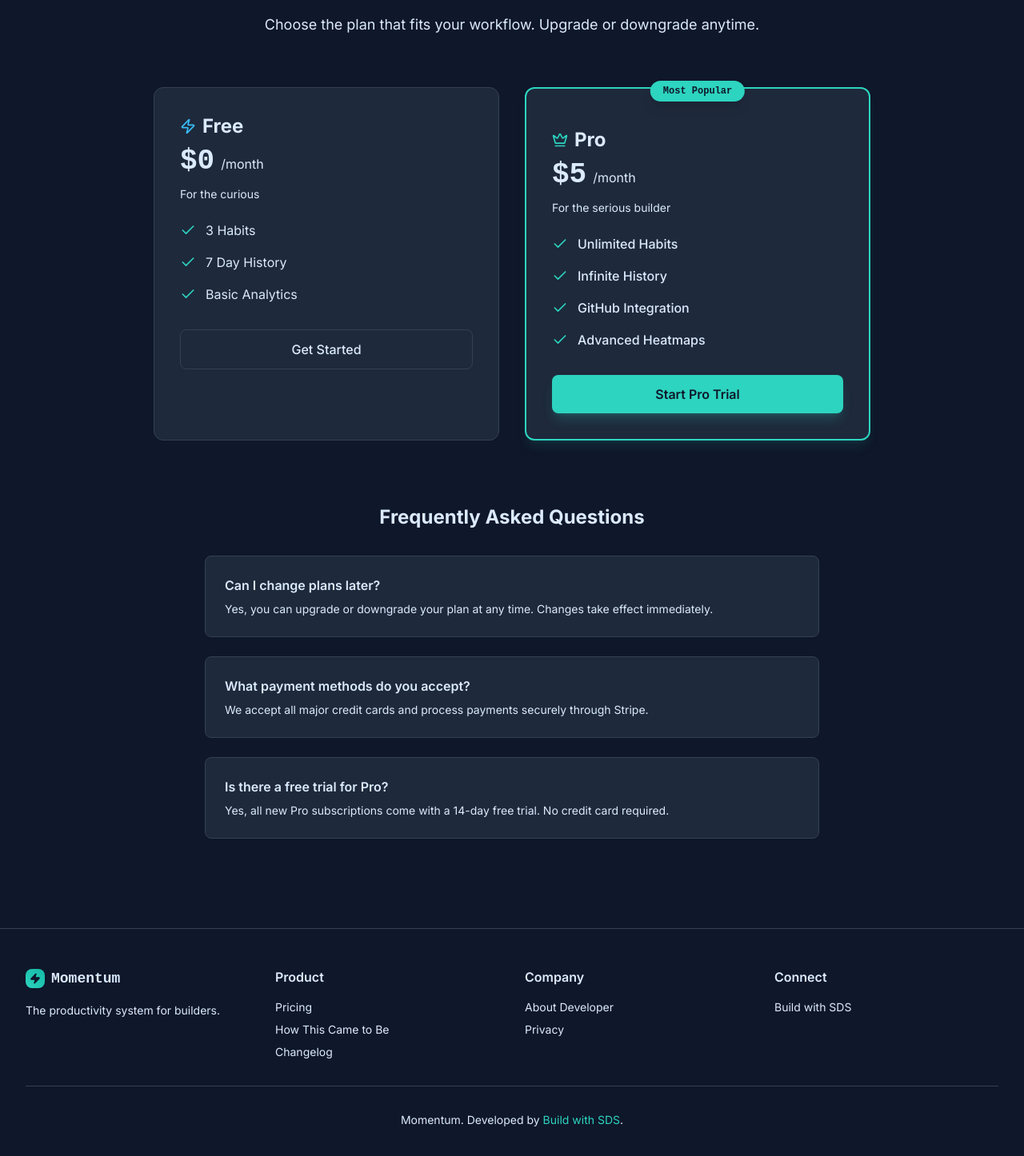
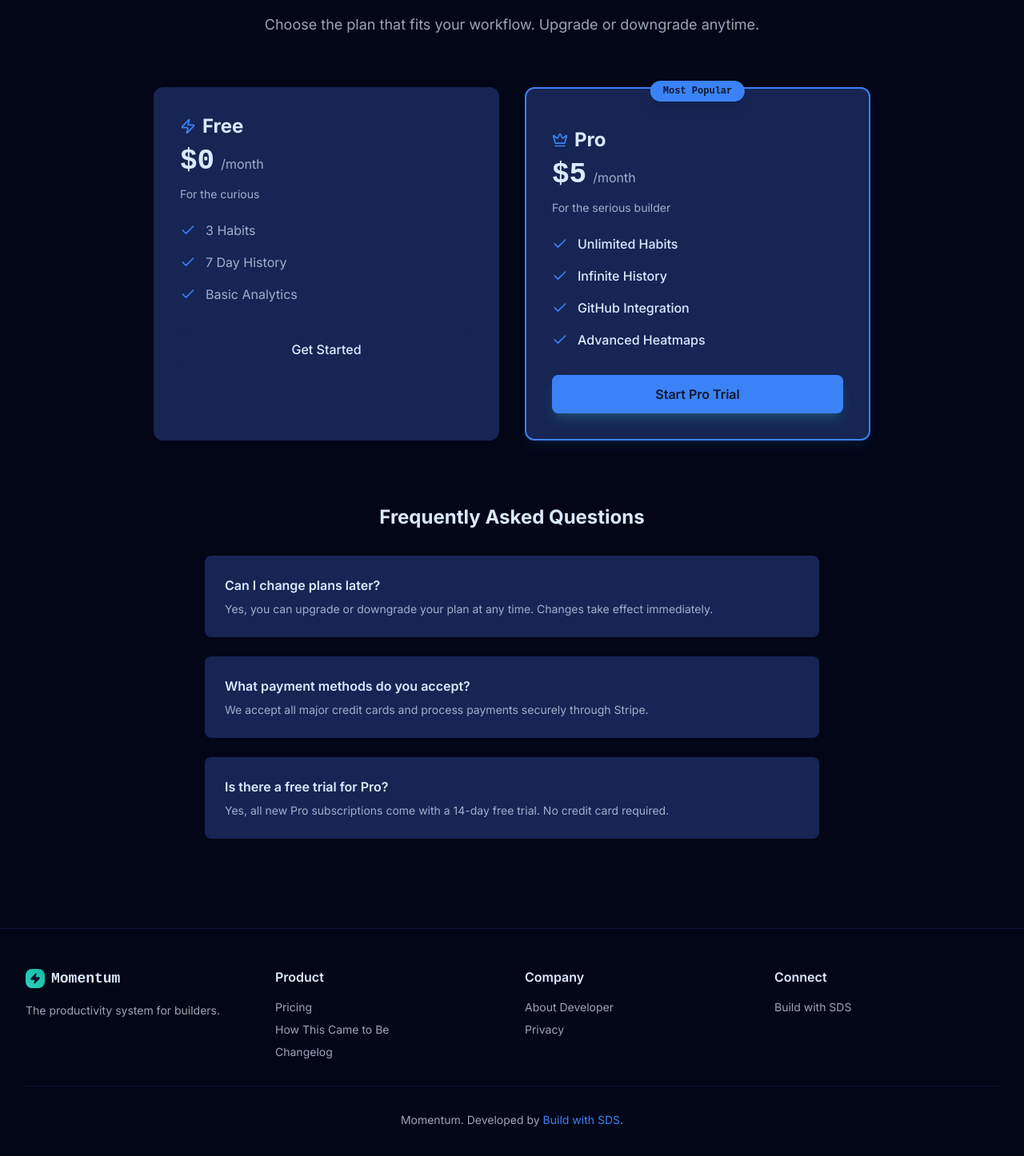
Before and after one commit to sara2023s/Momentum, a React (Vite) app: page /#/pricing in a window 1280 px wide. Shown: the part 244-1690 px from the top of the page at 80% size. Built offline with nearby package versions, Linux system fonts and the light colour scheme; no server answers.

Commit message:
Update all marketing pages to match dashboard GitHub-style colors

```diff
--- a/components/marketing/Pricing.tsx
+++ b/components/marketing/Pricing.tsx
@@ -50,7 +50,7 @@ export const Pricing: React.FC = () => {
   };
 
   return (
-    <div className="min-h-screen bg-midnight-bg text-text-main">
+    <div className="min-h-screen bg-obsidian text-text">
       <Navbar />
 
       {/* Hero Section */}
@@ -63,9 +63,9 @@ export const Pricing: React.FC = () => {
             className="text-center mb-16"
           >
             <h1 className="text-4xl sm:text-5xl lg:text-6xl font-bold tracking-tight mb-6">
-              Invest in your <span className="text-mint-primary">output</span>
+              Invest in your <span className="text-primary">output</span>
             </h1>
-            <p className="text-lg text-text-muted max-w-2xl mx-auto">
+            <p className="text-lg text-text/70 max-w-2xl mx-auto">
               Choose the plan that fits your workflow. Upgrade or downgrade anytime.
             </p>
           </motion.div>
@@ -77,39 +77,39 @@ export const Pricing: React.FC = () => {
               initial={{ opacity: 0, y: 20 }}
               animate={{ opacity: 1, y: 0 }}
               transition={{ duration: 0.6, delay: 0.1 }}
-              className="bg-midnight-surface border border-midnight-border rounded-xl p-8 relative"
+              className="bg-surface border border-surface/50 rounded-xl p-8 relative"
             >
               <div className="mb-6">
                 <div className="flex items-center gap-2 mb-2">
-                  <Zap size={20} className="text-mint-secondary" />
-                  <h3 className="text-2xl font-bold text-text-main">Free</h3>
+                  <Zap size={20} className="text-primary" />
+                  <h3 className="text-2xl font-bold text-text">Free</h3>
                 </div>
                 <div className="flex items-baseline gap-2 mb-3">
-                  <span className="text-4xl font-bold font-mono text-text-main">$0</span>
-                  <span className="text-text-muted">/month</span>
+                  <span className="text-4xl font-bold font-mono text-text">$0</span>
+                  <span className="text-text/70">/month</span>
                 </div>
-                <p className="text-sm text-text-muted leading-tight">For the curious</p>
+                <p className="text-sm text-text/70 leading-tight">For the curious</p>
               </div>
 
               <ul className="space-y-4 mb-8">
                 <li className="flex items-start gap-3">
-                  <Check size={20} className="text-mint-primary flex-shrink-0 mt-0.5" />
-                  <span className="text-text-muted">3 Habits</span>
+                  <Check size={20} className="text-primary flex-shrink-0 mt-0.5" />
+                  <span className="text-text/70">3 Habits</span>
                 </li>
                 <li className="flex items-start gap-3">
-                  <Check size={20} className="text-mint-primary flex-shrink-0 mt-0.5" />
-                  <span className="text-text-muted">7 Day History</span>
+                  <Check size={20} className="text-primary flex-shrink-0 mt-0.5" />
+                  <span className="text-text/70">7 Day History</span>
                 </li>
                 <li className="flex items-start gap-3">
-                  <Check size={20} className="text-mint-primary flex-shrink-0 mt-0.5" />
-                  <span className="text-text-muted">Basic Analytics</span>
+                  <Check size={20} className="text-primary flex-shrink-0 mt-0.5" />
+                  <span className="text-text/70">Basic Analytics</span>
                 </li>
               </ul>
 
               <button
                 onClick={handleGetStarted}
                 disabled={isLoading}
-                className="w-full py-3 bg-midnight-surface border border-midnight-border text-text-main rounded-lg font-medium transition-all hover:border-mint-primary/50 hover:text-mint-primary disabled:opacity-50 disabled:cursor-not-allowed"
+                className="w-full py-3 bg-surface border border-surface/50 text-text rounded-lg font-medium transition-all hover:border-primary/50 hover:text-primary disabled:opacity-50 disabled:cursor-not-allowed"
               >
                 {isLoading ? 'Redirecting...' : 'Get Started'}
               </button>
@@ -120,50 +120,50 @@ export const Pricing: React.FC = () => {
               initial={{ opacity: 0, y: 20 }}
               animate={{ opacity: 1, y: 0 }}
               transition={{ duration: 0.6, delay: 0.2 }}
-              className="bg-midnight-surface border-2 border-mint-primary rounded-xl p-8 relative shadow-lg shadow-mint-primary/10 pt-12"
+              className="bg-surface border-2 border-primary rounded-xl p-8 relative shadow-lg shadow-primary/10 pt-12"
             >
               {/* Most Popular Badge */}
               <div className="absolute -top-3 left-1/2 -translate-x-1/2 z-10">
-                <span className="bg-mint-primary text-midnight-bg px-4 py-1.5 rounded-full text-xs font-semibold font-mono shadow-lg">
+                <span className="bg-primary text-midnight-bg px-4 py-1.5 rounded-full text-xs font-semibold font-mono shadow-lg">
                   Most Popular
                 </span>
               </div>
 
               <div className="mb-6">
                 <div className="flex items-center gap-2 mb-2">
-                  <Crown size={20} className="text-mint-primary" />
-                  <h3 className="text-2xl font-bold text-text-main">Pro</h3>
+                  <Crown size={20} className="text-primary" />
+                  <h3 className="text-2xl font-bold text-text">Pro</h3>
                 </div>
                 <div className="flex items-baseline gap-2 mb-3">
-                  <span className="text-4xl font-bold font-mono text-text-main">$5</span>
-                  <span className="text-text-muted">/month</span>
+                  <span className="text-4xl font-bold font-mono text-text">$5</span>
+                  <span className="text-text/70">/month</span>
                 </div>
-                <p className="text-sm text-text-muted leading-tight">For the serious builder</p>
+                <p className="text-sm text-text/70 leading-tight">For the serious builder</p>
               </div>
 
               <ul className="space-y-4 mb-8">
                 <li className="flex items-start gap-3">
-                  <Check size={20} className="text-mint-primary flex-shrink-0 mt-0.5" />
-                  <span className="text-text-main font-medium">Unlimited Habits</span>
+                  <Check size={20} className="text-primary flex-shrink-0 mt-0.5" />
+                  <span className="text-text font-medium">Unlimited Habits</span>
                 </li>
                 <li className="flex items-start gap-3">
-                  <Check size={20} className="text-mint-primary flex-shrink-0 mt-0.5" />
-                  <span className="text-text-main font-medium">Infinite History</span>
+                  <Check size={20} className="text-primary flex-shrink-0 mt-0.5" />
+                  <span className="text-text font-medium">Infinite History</span>
                 </li>
                 <li className="flex items-start gap-3">
-                  <Check size={20} className="text-mint-primary flex-shrink-0 mt-0.5" />
-                  <span className="text-text-main font-medium">GitHub Integration</span>
+                  <Check size={20} className="text-primary flex-shrink-0 mt-0.5" />
+                  <span className="text-text font-medium">GitHub Integration</span>
                 </li>
                 <li className="flex items-start gap-3">
-                  <Check size={20} className="text-mint-primary flex-shrink-0 mt-0.5" />
-                  <span className="text-text-main font-medium">Advanced Heatmaps</span>
+                  <Check size={20} className="text-primary flex-shrink-0 mt-0.5" />
+                  <span className="text-text font-medium">Advanced Heatmaps</span>
                 </li>
               </ul>
 
               <button
                 onClick={handleGetStarted}
                 disabled={isLoading}
-                className="w-full py-3 bg-mint-primary hover:bg-teal-500 text-midnight-bg rounded-lg font-semibold transition-all shadow-lg shadow-mint-primary/20 disabled:opacity-50 disabled:cursor-not-allowed"
+                className="w-full py-3 bg-primary hover:bg-teal-500 text-midnight-bg rounded-lg font-semibold transition-all shadow-lg shadow-mint-primary/20 disabled:opacity-50 disabled:cursor-not-allowed"
               >
                 {isLoading ? 'Redirecting...' : 'Start Pro Trial'}
               </button>
@@ -180,17 +180,17 @@ export const Pricing: React.FC = () => {
           <div className="mt-20 max-w-3xl mx-auto">
             <h2 className="text-2xl font-bold text-center mb-8">Frequently Asked Questions</h2>
             <div className="space-y-6">
-              <div className="bg-midnight-surface border border-midnight-border rounded-lg p-6">
-                <h3 className="font-semibold text-text-main mb-2">Can I change plans later?</h3>
-                <p className="text-text-muted text-sm">Yes, you can upgrade or downgrade your plan at any time. Changes take effect immediately.</p>
+              <div className="bg-surface border border-surface/50 rounded-lg p-6">
+                <h3 className="font-semibold text-text mb-2">Can I change plans later?</h3>
+                <p className="text-text/70 text-sm">Yes, you can upgrade or downgrade your plan at any time. Changes take effect immediately.</p>
               </div>
-              <div className="bg-midnight-surface border border-midnight-border rounded-lg p-6">
-                <h3 className="font-semibold text-text-main mb-2">What payment methods do you accept?</h3>
-                <p className="text-text-muted text-sm">We accept all major credit cards and process payments securely through Stripe.</p>
+              <div className="bg-surface border border-surface/50 rounded-lg p-6">
+                <h3 className="font-semibold text-text mb-2">What payment methods do you accept?</h3>
+                <p className="text-text/70 text-sm">We accept all major credit cards and process payments securely through Stripe.</p>
               </div>
-              <div className="bg-midnight-surface border border-midnight-border rounded-lg p-6">
-                <h3 className="font-semibold text-text-main mb-2">Is there a free trial for Pro?</h3>
-                <p className="text-text-muted text-sm">Yes, all new Pro subscriptions come with a 14-day free trial. No credit card required.</p>
+              <div className="bg-surface border border-surface/50 rounded-lg p-6">
+                <h3 className="font-semibold text-text mb-2">Is there a free trial for Pro?</h3>
+                <p className="text-text/70 text-sm">Yes, all new Pro subscriptions come with a 14-day free trial. No credit card required.</p>
               </div>
             </div>
           </div>
@@ -198,7 +198,7 @@ export const Pricing: React.FC = () => {
       </section>
 
       {/* Footer */}
-      <footer className="border-t border-midnight-border bg-midnight-bg py-12">
+      <footer className="border-t border-surface/50 bg-obsidian py-12">
         <div className="max-w-7xl mx-auto px-4 sm:px-6 lg:px-8">
           <div className="grid grid-cols-1 md:grid-cols-4 gap-8 mb-8">
             <div>
@@ -208,34 +208,34 @@ export const Pricing: React.FC = () => {
                 </div>
                 <span className="text-lg font-bold font-mono">Momentum</span>
               </div>
-              <p className="text-sm text-text-muted">
+              <p className="text-sm text-text/70">
                 The productivity system for builders.
               </p>
             </div>
             <div>
-              <h4 className="font-semibold mb-4 text-text-main">Product</h4>
-              <ul className="space-y-2 text-sm text-text-muted">
-                <li><Link to="/pricing" className="hover:text-mint-primary transition-colors">Pricing</Link></li>
-                <li><Link to="/how-this-came-to-be" className="hover:text-mint-primary transition-colors">How This Came to Be</Link></li>
-                <li><Link to="/changelog" className="hover:text-mint-primary transition-colors">Changelog</Link></li>
+              <h4 className="font-semibold mb-4 text-text">Product</h4>
+              <ul className="space-y-2 text-sm text-text/70">
+                <li><Link to="/pricing" className="hover:text-primary transition-colors">Pricing</Link></li>
+                <li><Link to="/how-this-came-to-be" className="hover:text-primary transition-colors">How This Came to Be</Link></li>
+                <li><Link to="/changelog" className="hover:text-primary transition-colors">Changelog</Link></li>
               </ul>
             </div>
             <div>
-              <h4 className="font-semibold mb-4 text-text-main">Company</h4>
-              <ul className="space-y-2 text-sm text-text-muted">
-                <li><Link to="/about" className="hover:text-mint-primary transition-colors">About Developer</Link></li>
-                <li><Link to="/privacy" className="hover:text-mint-primary transition-colors">Privacy</Link></li>
+              <h4 className="font-semibold mb-4 text-text">Company</h4>
+              <ul className="space-y-2 text-sm text-text/70">
+                <li><Link to="/about" className="hover:text-primary transition-colors">About Developer</Link></li>
+                <li><Link to="/privacy" className="hover:text-primary transition-colors">Privacy</Link></li>
               </ul>
             </div>
             <div>
-              <h4 className="font-semibold mb-4 text-text-main">Connect</h4>
-              <ul className="space-y-2 text-sm text-text-muted">
-                <li><a href="https://buildwithsds.com" target="_blank" rel="noopener noreferrer" className="hover:text-mint-primary transition-colors">Build with SDS</a></li>
+              <h4 className="font-semibold mb-4 text-text">Connect</h4>
+              <ul className="space-y-2 text-sm text-text/70">
+                <li><a href="https://buildwithsds.com" target="_blank" rel="noopener noreferrer" className="hover:text-primary transition-colors">Build with SDS</a></li>
               </ul>
             </div>
           </div>
-          <div className="border-t border-midnight-border pt-8 text-center text-sm text-text-muted">
-            <p>Momentum. Developed by <a href="https://buildwithsds.com" target="_blank" rel="noopener noreferrer" className="text-mint-primary hover:underline">Build with SDS</a>.</p>
+          <div className="border-t border-surface/50 pt-8 text-center text-sm text-text/70">
+            <p>Momentum. Developed by <a href="https://buildwithsds.com" target="_blank" rel="noopener noreferrer" className="text-primary hover:underline">Build with SDS</a>.</p>
           </div>
         </div>
       </footer>
```
Also changed, not shown: components/marketing/About.tsx (+35 -35 lines), components/marketing/HowThisCameToBe.tsx (+32 -32 lines).
